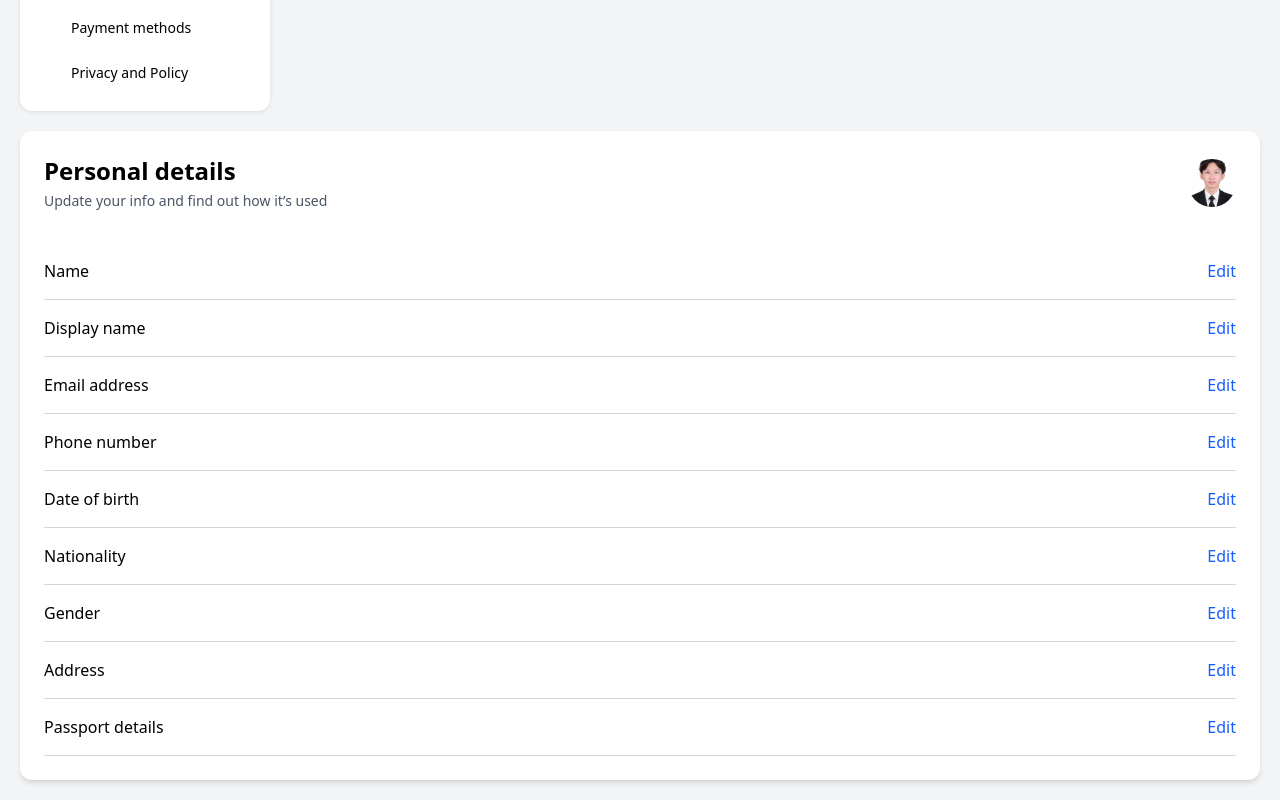
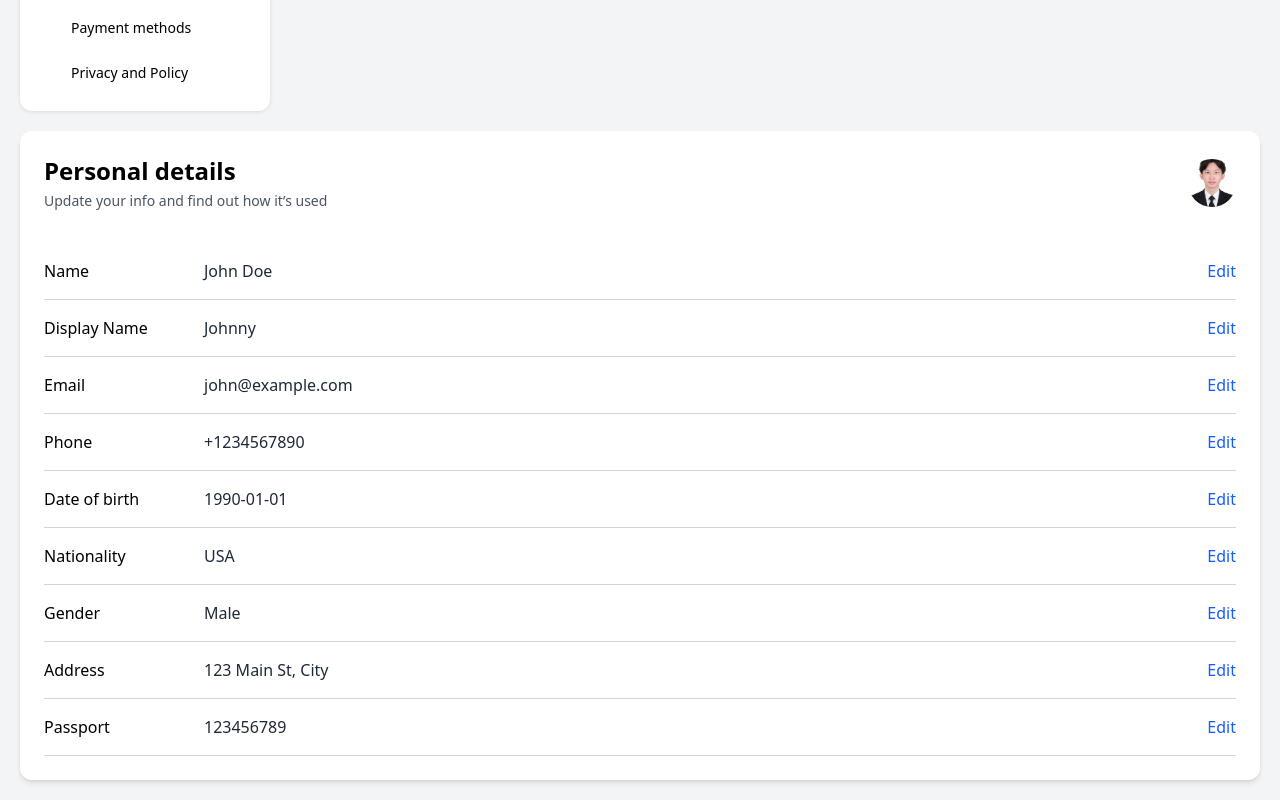
Before and after one commit to gitmeas02/Booking_IP, a Vue app in the folder frontend/: page /setting-details in a window 1280 px wide. Shown: the part 283-1083 px from the top of the page. Built offline with nearby package versions, Linux system fonts and the light colour scheme; data requests are answered from the project's data file; some icons are missing.

Commit message:
edit  on detailsRow and personal details+pinia settingInfo

```diff
--- a/frontend/src/components/SettingDetail/DetailRow.vue
+++ b/frontend/src/components/SettingDetail/DetailRow.vue
@@ -2,18 +2,17 @@
   <div class="flex justify-between items-start py-4 border-b border-gray-300">
     <div class="w-40 font-medium">{{ label }}</div>
     <div class="flex-1 text-gray-800">
-            <div v-if="!editing">{{ value }}</div>
+      <div v-if="!editing">
+        {{ value }}
+      </div>
       <div v-else>
         <input
-                    :value="text"
-                    @input="event => text = event.target.value">
-                <input
           class="border rounded px-2 py-1 w-full"
+          :type="label === 'Date of birth' ? 'date' : 'text'"
           :value="editValue"
           @input="$emit('update', $event.target.value)"
           @keyup.enter="$emit('save')"
           @blur="$emit('save')"
-                    :type="label === 'Date of birth' ? 'date' : 'text'"
           autofocus
         />
         <small v-if="note" class="text-gray-500 text-xs">{{ note }}</small>
@@ -22,7 +21,7 @@
     <div class="flex gap-2 items-center min-w-[120px] justify-end">
       <template v-if="editing">
         <button
-                    class="text-blue-600 border border-blue-600 rounded px-3 py-1"
+          class="ml-2 text-blue-600 border border-blue-600 rounded px-3 py-1"
           @click="$emit('save')"
         >
           Save
@@ -52,7 +51,8 @@ defineProps({
   value: String,
   note: String,
   editing: Boolean,
-    editValue: String
+  editValue: String,
 });
+
 defineEmits(['edit', 'update', 'save', 'cancel']);
 </script>
--- a/frontend/src/components/SettingDetail/PersonalDetails.vue
+++ b/frontend/src/components/SettingDetail/PersonalDetails.vue
@@ -1,5 +1,5 @@
 <template>
-    <div>
+  <div class="">
     <div class="flex justify-between items-center mb-8 gap-4 flex-wrap">
             <div>
                 <h2 class="text-2xl font-semibold mb-1">Personal details</h2>
@@ -7,7 +7,6 @@
             </div>
             <img class="w-12 h-12 rounded-full object-cover" src="../../assets/images/4x6.JPG" alt="Profile" />
         </div>
-
     <DetailRow
       label="Name"
       :value="fields.name"
@@ -16,36 +15,42 @@
       @edit="startEdit('name')"
       @update="val => editValues.name = val"
       @save="saveEdit('name')"
+      @cancel="cancelEdit"
     />
+
     <DetailRow
-            label="Display name"
+      label="Display Name"
       :value="fields.displayName"
       :editing="editingField === 'displayName'"
       :editValue="editValues.displayName"
       @edit="startEdit('displayName')"
       @update="val => editValues.displayName = val"
       @save="saveEdit('displayName')"
+      @cancel="cancelEdit"
     />
+
     <DetailRow
-            label="Email address"
+      label="Email"
       :value="fields.email"
       :editing="editingField === 'email'"
       :editValue="editValues.email"
-            note="This is the email address you use to sign in. It’s also where we send your booking confirmations."
       @edit="startEdit('email')"
       @update="val => editValues.email = val"
       @save="saveEdit('email')"
+      @cancel="cancelEdit"
     />
+
     <DetailRow
-            label="Phone number"
+      label="Phone"
       :value="fields.phone"
       :editing="editingField === 'phone'"
       :editValue="editValues.phone"
-            note="Properties or attractions you book will use this number if they need to contact you."
       @edit="startEdit('phone')"
       @update="val => editValues.phone = val"
       @save="saveEdit('phone')"
+      @cancel="cancelEdit"
     />
+
     <DetailRow
       label="Date of birth"
       :value="fields.dob"
@@ -54,7 +59,9 @@
       @edit="startEdit('dob')"
       @update="val => editValues.dob = val"
       @save="saveEdit('dob')"
+      @cancel="cancelEdit"
     />
+
     <DetailRow
       label="Nationality"
       :value="fields.nationality"
@@ -63,7 +70,9 @@
       @edit="startEdit('nationality')"
       @update="val => editValues.nationality = val"
       @save="saveEdit('nationality')"
+      @cancel="cancelEdit"
     />
+
     <DetailRow
       label="Gender"
       :value="fields.gender"
@@ -72,7 +81,9 @@
       @edit="startEdit('gender')"
       @update="val => editValues.gender = val"
       @save="saveEdit('gender')"
+      @cancel="cancelEdit"
     />
+
     <DetailRow
       label="Address"
       :value="fields.address"
@@ -81,15 +92,18 @@
       @edit="startEdit('address')"
       @update="val => editValues.address = val"
       @save="saveEdit('address')"
+      @cancel="cancelEdit"
     />
+
     <DetailRow
-            label="Passport details"
+      label="Passport"
       :value="fields.passport"
       :editing="editingField === 'passport'"
       :editValue="editValues.passport"
       @edit="startEdit('passport')"
       @update="val => editValues.passport = val"
       @save="saveEdit('passport')"
+      @cancel="cancelEdit"
     />
   </div>
 </template>
@@ -98,6 +112,7 @@
 import { ref, reactive, onMounted } from 'vue';
 import DetailRow from './DetailRow.vue';
 import { useSettingInformationStore } from "@/stores/settingInformation";
+
 const settingStore = useSettingInformationStore();
 
 const fields = reactive({
@@ -109,16 +124,14 @@ const fields = reactive({
   nationality: '',
   gender: '',
   address: '',
-    passport: '',
+  passport: ''
 });
 
 const editValues = reactive({ ...fields });
 const editingField = ref('');
 
-// Fetch and set user data on mount
 onMounted(async () => {
   await settingStore.fetchPersonalInfo();
-    // getPersonalInfoById is synchronous
   const user = settingStore.getPersonalInfoById(1);
   if (user) {
     Object.assign(fields, user);
@@ -128,21 +141,16 @@ onMounted(async () => {
 
 function startEdit(field) {
   editingField.value = field;
-    editValues[field] = fields[field];
+  editValues[field] = fields[field]; // Copy current value into edit field
+}
+
+function cancelEdit() {
   editingField.value = '';
-    // Update the store if needed
+}
+
+function saveEdit(field) {
+  fields[field] = editValues[field];
+  editingField.value = '';
   settingStore.updatePersonalInfo(1, { [field]: fields[field] });
 }
-
-
-// function saveEdit(field) {
-//     fields[field] = editValues[field];
-//     editingField.value = '';
-//     // Update the store if needed
-//     settingStore.updatePersonalInfo(1, { [field]: fields[field] });
-// }
 </script>
-
-<style scoped>
-/* Tailwind already covers styles, so no additional custom styles needed */
-</style>
--- a/frontend/src/stores/settingInformation.js
+++ b/frontend/src/stores/settingInformation.js
@@ -1,22 +1,30 @@
-import { defineStore } from "pinia";
-import axios from "axios";
+import { defineStore } from 'pinia';
 
-export const useSettingInformationStore = defineStore("settingInformation", {
+export const useSettingInformationStore = defineStore('settingInformation', {
   state: () => ({
-    personalInfo: []
+    personalInfo: {
+      1: {
+        name: "John Doe",
+        displayName: "Johnny",
+        email: "john@example.com",
+        phone: "+1234567890",
+        dob: "1990-01-01",
+        nationality: "USA",
+        gender: "Male",
+        address: "123 Main St, City",
+        passport: "123456789"
+      }
+    }
   }),
   actions: {
-    async fetchPersonalInfo() {
-      const res = await axios.get("http://localhost:5000/personalInfo");
-      this.personalInfo = res.data;
+    fetchPersonalInfo() {
+      // Normally fetch from API
     },
     getPersonalInfoById(id) {
-      // Use the already-fetched data from state for synchronous access
-      return this.personalInfo.find(info => info.id === id);
+      return this.personalInfo[id];
     },
-    async updatePersonalInfo(id, newData) {
-      await axios.patch(`http://localhost:5000/personalInfo/${id}`, newData);
-      await this.fetchPersonalInfo();
+    updatePersonalInfo(id, data) {
+      Object.assign(this.personalInfo[id], data);
     }
   }
 });
```
Lines whose indentation alone changed are shown as unchanged.
